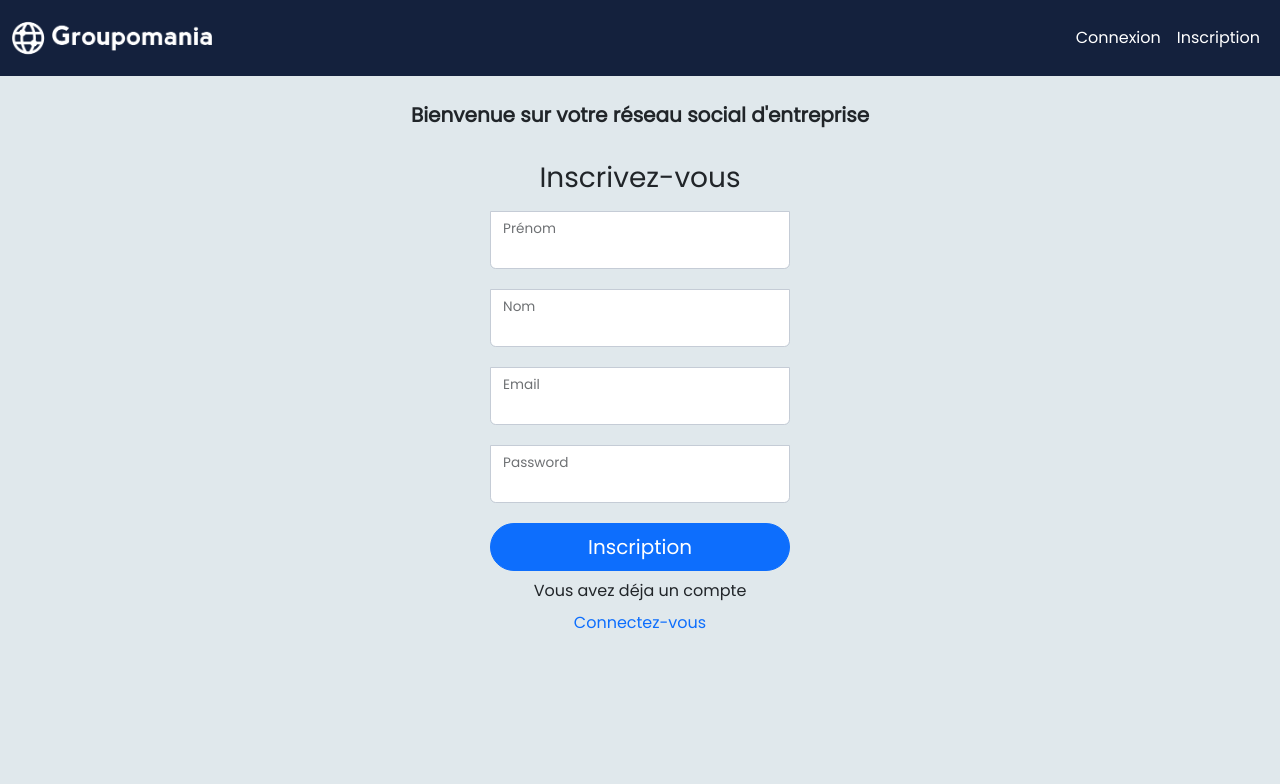
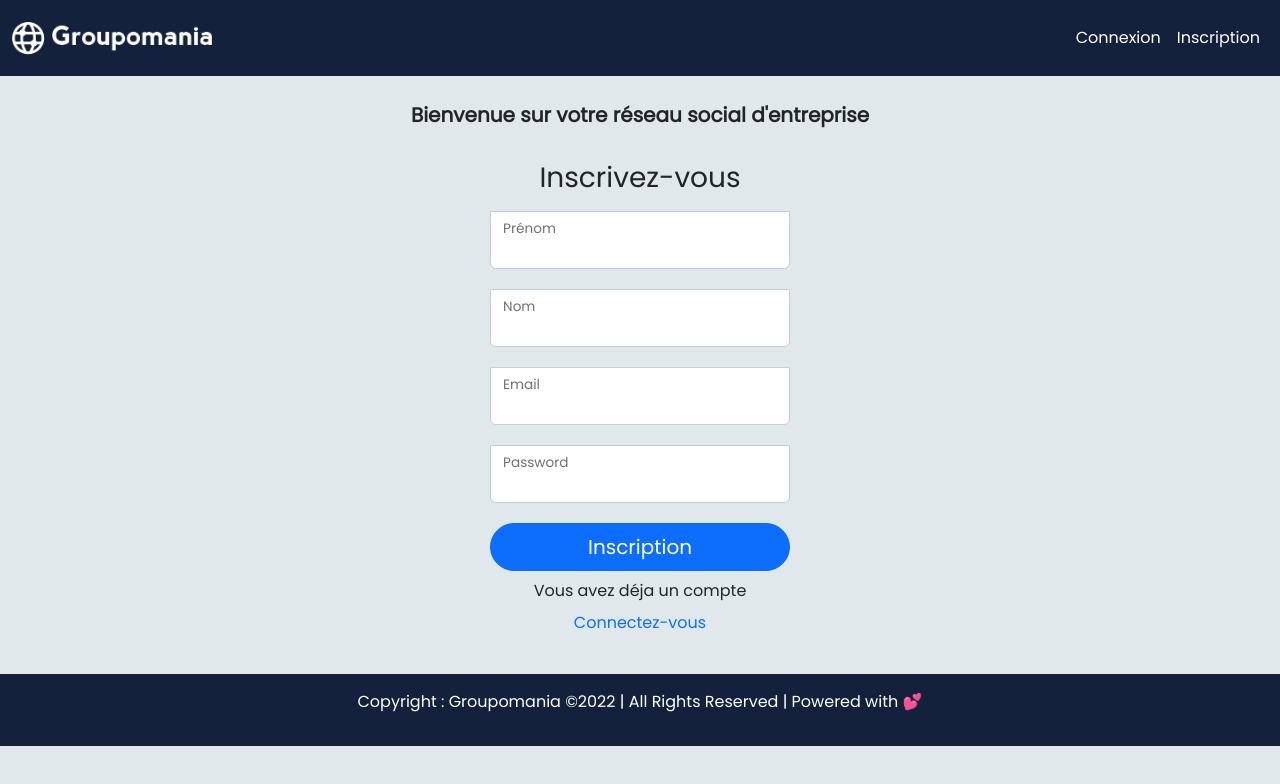
Before and after one commit to SarahBoulfani/SarahBoulfani_7_01042022, a Vue app in the folder frontend/: page / in a window 1280 px wide. Shown: the top 784 px of the page. Built offline with nearby package versions, Linux system fonts and the light colour scheme.

Commit message:
Ajout footer

```diff
--- /dev/null
+++ b/frontend/src/components/FooterView.vue
@@ -0,0 +1,32 @@
+<template>
+  <footer class="footer text-center text-white">
+    <p class="text-center p-3">
+      {{ copyright }} | All Rights Reserved | Powered with 💕
+    </p>
+  </footer>
+</template>
+<script>
+export default {
+  name: "FooterView",
+  data() {
+    return {
+      Name: "Groupomania",
+    };
+  },
+
+  computed: {
+    copyright() {
+      const currentYear = new Date().getFullYear();
+
+      return `Copyright : ${this.Name} ©${currentYear}`;
+    },
+  },
+};
+</script>
+<style lang="scss" >
+.footer {
+  background: #14213d !important;
+  width: 100%;
+  position: absolute;
+}
+</style>
--- a/frontend/src/views/AccueilView.vue
+++ b/frontend/src/views/AccueilView.vue
@@ -198,6 +198,8 @@
         </div>
       </div>
     </div>
+     <!-- footer -->
+    <FooterView/>
   </main>
 </template>
 
@@ -206,6 +208,7 @@
 <script>
 import NavBar from "../components/NavBar.vue";
 import TotalComment from "../components/TotalComment.vue";
+import FooterView from '../components/FooterView.vue'
 import axios from "axios";
 import dayjs from "dayjs";
 import relativeTime from "dayjs/plugin/relativeTime";
@@ -219,7 +222,8 @@ export default {
   name: "AccueilView",
   components: {
     NavBar,
-    TotalComment
+    TotalComment,
+    FooterView
   },
 
   data() {
@@ -543,6 +547,7 @@ input[type="file"] {
 }
 .img-post {
   max-width: 100%;
+  height: 100%;
 }
 .content {
   margin: 10px;
--- a/frontend/src/views/LoginView.vue
+++ b/frontend/src/views/LoginView.vue
@@ -58,17 +58,21 @@
         Connexion
       </button>
     </form>
+      <!-- footer -->
+    <FooterView class="footer-login"/>
   </div>
 </template>
 
 <script>
 import axios from "axios";
 import ErrorMsg from '../components/ErrorMsg';
+import FooterView from '../components/FooterView.vue'
 
 export default {
   name: "LoginView",
   components:{
-    ErrorMsg
+    ErrorMsg,
+    FooterView
   },
 
   data() {
@@ -102,3 +106,8 @@ export default {
   },
 };
 </script>
+<style>
+ .footer-login{
+    bottom: 0;
+ }
+</style>
--- a/frontend/src/views/ProfilView.vue
+++ b/frontend/src/views/ProfilView.vue
@@ -92,11 +92,14 @@
         </div>
       </div>
     </div>
+     <!-- footer -->
+    <FooterView class="footer-login" />
   </div>
 </template>
 <script>
 import axios from "axios";
 import NavBar from "../components/NavBar.vue";
+import FooterView from '../components/FooterView.vue'
 import dayjs from "dayjs";
 import localizedDate from "dayjs/plugin/localizedFormat";
 dayjs.extend(localizedDate);
@@ -106,6 +109,7 @@ export default {
   name: "ProfilView",
   components: {
     NavBar,
+    FooterView
   },
   data() {
     return {
--- a/frontend/src/views/SignupView.vue
+++ b/frontend/src/views/SignupView.vue
@@ -90,16 +90,20 @@
       </button>
       <p class="mt-2 text-center">Vous avez déja un compte <router-link class="nav-link" to="/LoginView"> Connectez-vous </router-link></p>
     </form>
+    <!-- footer -->
+    <FooterView/>
   </div>
 </template>
 <script>
 import axios from "axios";
 import ErrorMsg from "../components/ErrorMsg";
+import FooterView from '../components/FooterView.vue';
 
 export default {
   name: "SignupView",
   components: {
     ErrorMsg,
+    FooterView
   },
 
   data() {
```
